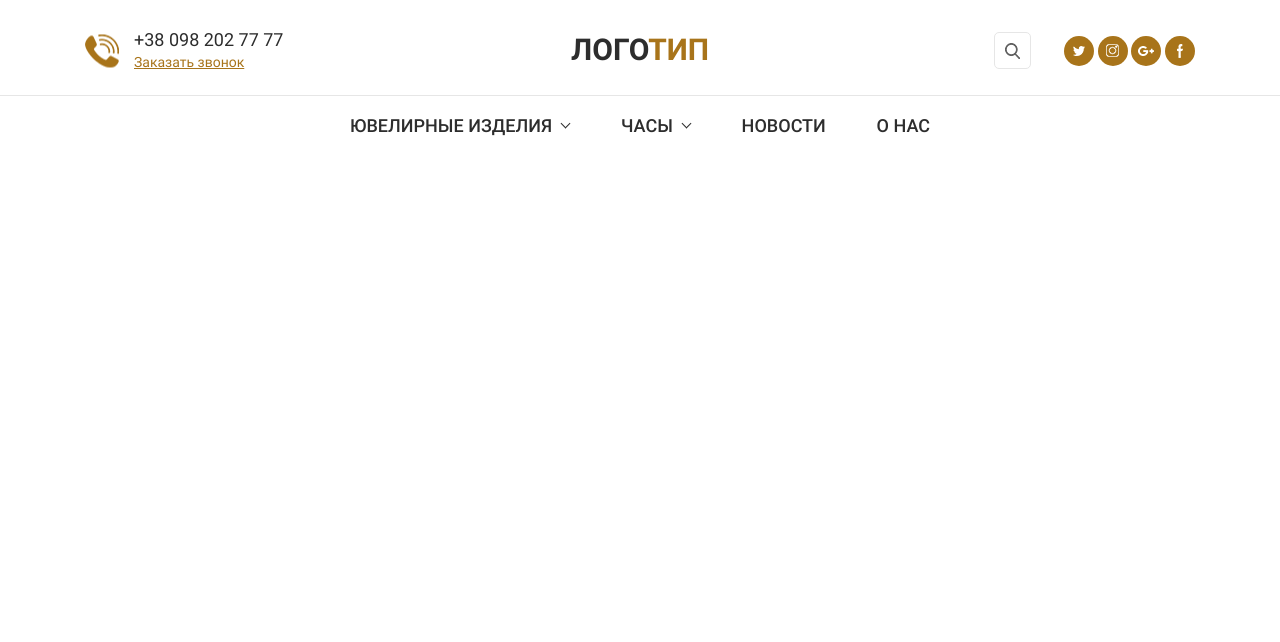
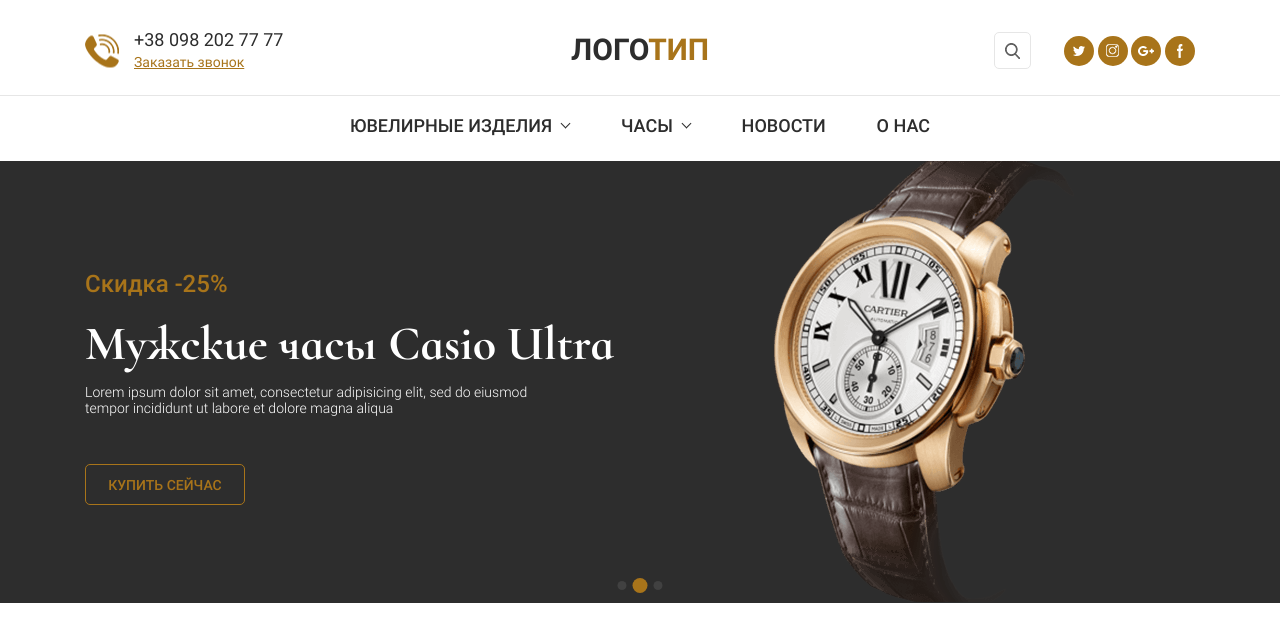
Before and after one commit to Nazar1508/jewelry, a website: page source/index.html in a window 1280 px wide. Drawn offline with nearby package versions, Linux system fonts and the light colour scheme; files that its build step writes are made by us from their sources.

Commit message:
Завершив верстку блока слайдер

```diff
--- a/source/index.html
+++ b/source/index.html
@@ -65,5 +65,45 @@
       </div>
     </div>
   </header>
+  <main>
+    <div class="slider">
+      <div class="slider__wrapper wrapper">
+        <ul class="slider__list">
+          <li class="slider__item">
+            <p class="slider__promotional-message">Скидка -25%</p>
+            <h3 class="slider__item-title">Мужские часы Casio Ultra</h3>
+            <p class="slider__text">
+              Lorem ipsum dolor sit amet, consectetur adipisicing elit, sed do eiusmod tempor
+              incididunt ut labore et dolore magna aliqua
+            </p>
+            <a class="slider__link site-button" href="">Купить сейчас</a>
+          </li>
+          <li class="slider__item">
+            <p class="slider__promotional-message">Скидка -25%</p>
+            <h3 class="slider__item-title">Мужские часы Casio Ultra</h3>
+            <p class="slider__text">
+              Lorem ipsum dolor sit amet, consectetur adipisicing elit, sed do eiusmod tempor
+              incididunt ut labore et dolore magna aliqua
+            </p>
+            <a class="slider__link site-button" href="">Купить сейчас</a>
+          </li>
+          <li class="slider__item">
+            <p class="slider__promotional-message">Скидка -25%</p>
+            <h3 class="slider__item-title">Мужские часы Casio Ultra</h3>
+            <p class="slider__text">
+              Lorem ipsum dolor sit amet, consectetur adipisicing elit, sed do eiusmod tempor
+              incididunt ut labore et dolore magna aliqua
+            </p>
+            <a class="slider__link site-button" href="">Купить сейчас</a>
+          </li>
+        </ul>
+        <div class="slider__buttons">
+          <button class="slider__button" type="button" aria-label="Переключить слайдер"></button>
+          <button class="slider__button slider__button--active" type="button" aria-label="Переключить слайдер"></button>
+          <button class="slider__button" type="button" aria-label="Переключить слайдер"></button>
+        </div>
+      </div>
+    </div>
+  </main>
 </body>
 </html>
--- a/source/less/style.less
+++ b/source/less/style.less
@@ -329,3 +329,116 @@
     }
   }
 }
+
+// Slider
+.slider {
+  display: flex;
+  height: 442px;
+  margin-top: 24px;
+  background-color: @black;
+
+  &__wrapper {
+    position: relative;
+    display: flex;
+    overflow: hidden;
+  }
+
+  &__list {
+    .list-reset();
+    display: flex;
+    width: 100%;
+  }
+
+  &__item {
+    flex-shrink: 0;
+    width: 100%;
+    padding-top: 110px;
+    padding-bottom: 40px;
+    background-image: url("../img/bg-clock.png");
+    background-repeat: no-repeat;
+    background-position-x: 85%;
+  }
+
+  &__promotional-message {
+    margin: 0;
+    font-weight: 500;
+    font-size: 24px;
+    color: @yellow;
+  }
+
+  &__item-title {
+    margin: 0;
+    margin-top: 18px;
+    font-weight: 700;
+    font-size: 48px;
+    font-family: "Cormorant Infant", serif;
+    color: #ffffff;
+  }
+
+  &__text {
+    width: 44%;
+    margin: 0;
+    margin-top: 12px;
+    font-weight: 300;
+    font-size: 14px;
+    color: #ffffff;
+  }
+
+  &__link {
+    margin-top: 48px;
+  }
+
+  &__buttons {
+    position: absolute;
+    left: 50%;
+    bottom: 10px;
+    transform: translateX(-50%);
+    display: flex;
+    justify-content: space-between;
+    align-items: center;
+    width: 45px;
+  }
+
+  &__button {
+    .button-reset();
+    width: 9px;
+    height: 9px;
+    background-color: #414141;
+    border-radius: 50%;
+
+    &:hover {
+      background-color: #787878;
+    }
+  }
+
+  &__button--active {
+    width: 15px;
+    height: 15px;
+    background-color: @yellow;
+
+    &:hover {
+      background-color: @yellow;
+    }
+  }
+}
+
+// Site-button
+.site-button {
+  display: block;
+  width: 160px;
+  box-sizing: border-box;
+  padding: 11.5px;
+  text-align: center;
+  font-weight: 500;
+  font-size: 14px;
+  color: @yellow;
+  text-transform: uppercase;
+  text-decoration: none;
+  border: 1px solid @yellow;
+  border-radius: 5px;
+
+  &:hover {
+    color: #ffffff;
+    border: 1px solid #ffffff;
+  }
+}
```
Also changed, not shown: source/img/bg-clock.png (added).
